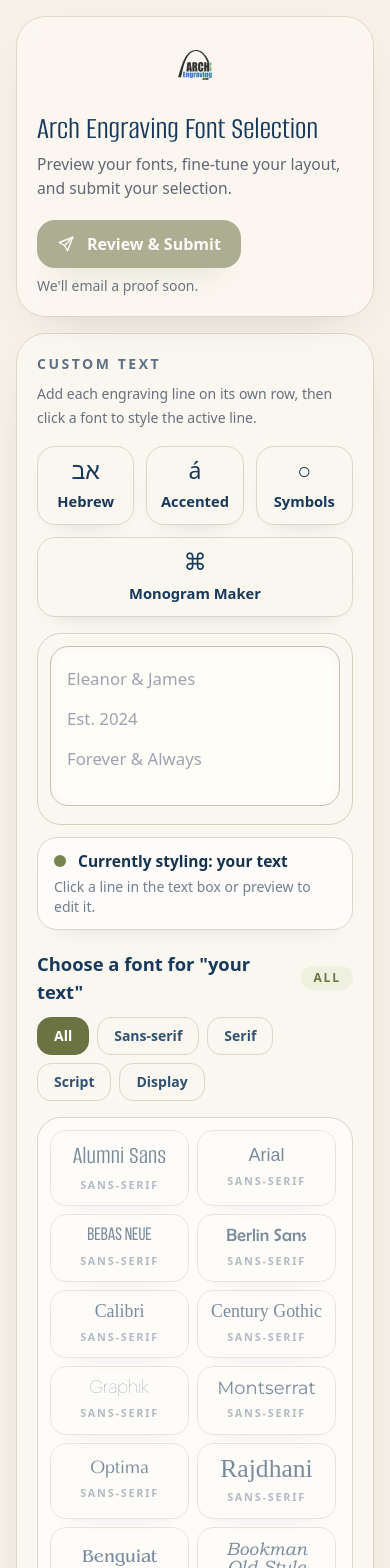
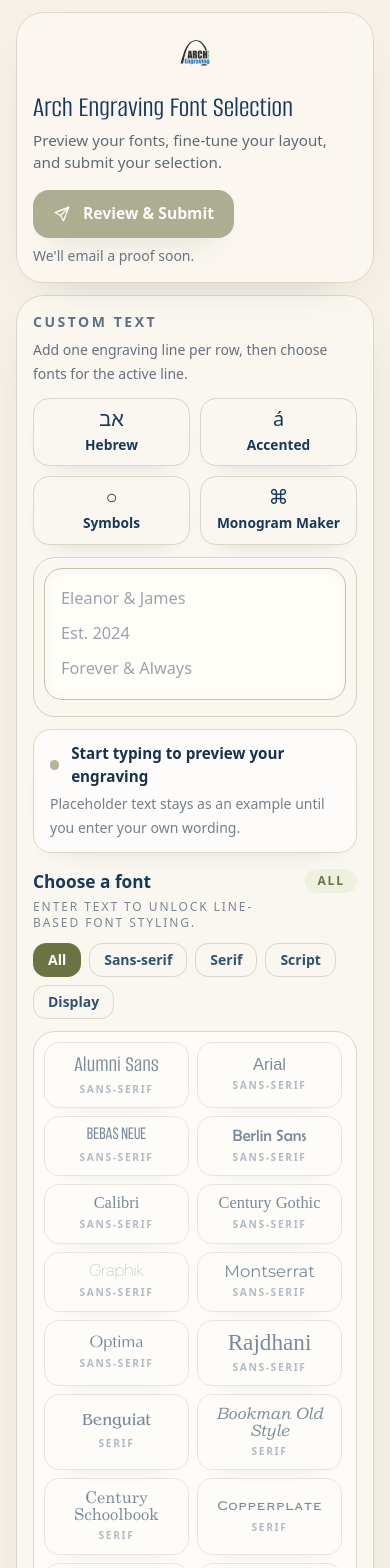
Before and after one commit to Arch-Tom/archfonthub, a React (Vite) app: page / in a window 390 px wide. Shown: the top 1568 px of the page. Built offline with nearby package versions, Linux system fonts and the light colour scheme; a web font is replaced by a local one.

Commit message:
Codex Second Pass on single-screen-layout branch

```diff
--- a/src/App.jsx
+++ b/src/App.jsx
@@ -220,28 +220,66 @@ const getLineRange = (value, lineIndex) => {
   };
 };
 
-const getActiveLineLabel = (line, lineIndex) => {
-  const trimmedLine = line?.trim();
-
-  if (trimmedLine) {
-    return trimmedLine;
-  }
-
-  if (typeof lineIndex === 'number') {
-    return `Line ${lineIndex + 1}`;
-  }
-
-  return 'your text';
+const styleLabelMap = {
+  thin: 'Thin',
+  thinItalic: 'Thin Italic',
+  extralight: 'Extra Light',
+  extralightItalic: 'Extra Light Italic',
+  light: 'Light',
+  lightItalic: 'Light Italic',
+  regular: 'Regular',
+  regularItalic: 'Regular Italic',
+  italic: 'Italic',
+  book: 'Book',
+  bookItalic: 'Book Italic',
+  roman: 'Roman',
+  medium: 'Medium',
+  mediumItalic: 'Medium Italic',
+  semibold: 'Semi Bold',
+  semiBold: 'Semi Bold',
+  semiboldItalic: 'Semi Bold Italic',
+  semiBoldItalic: 'Semi Bold Italic',
+  demi: 'Demi',
+  bold: 'Bold',
+  boldItalic: 'Bold Italic',
+  extrabold: 'Extra Bold',
+  extraboldItalic: 'Extra Bold Italic',
+  black: 'Black',
+  blackItalic: 'Black Italic',
+  outline: 'Outline',
+  condensed: 'Condensed',
+  condensedBold: 'Condensed Bold',
+  condensedItalic: 'Condensed Italic',
+  condensedBoldItalic: 'Condensed Bold Italic',
+};
+
+const formatStyleLabel = (styleKey = '') => {
+  if (!styleKey) return '';
+  if (styleLabelMap[styleKey]) return styleLabelMap[styleKey];
+
+  return styleKey
+    .replace(/([a-z])([A-Z])/g, '$1 $2')
+    .split(/\s+/)
+    .filter(Boolean)
+    .map((segment) => segment.charAt(0).toUpperCase() + segment.slice(1))
+    .join(' ');
+};
+
+const truncateLineReference = (line = '', maxLength = 38) => {
+  const trimmedLine = line.trim();
+
+  if (trimmedLine.length <= maxLength) return trimmedLine;
+  return `${trimmedLine.slice(0, maxLength - 1).trimEnd()}…`;
 };
 
 const ToolShortcutButton = ({ icon, label, onClick }) => (
   <button
     type="button"
     onClick={onClick}
-    className="flex min-h-[78px] flex-1 flex-col items-center justify-center rounded-[18px] border border-[#ddd5c5] bg-white/86 px-3 py-3 text-center text-[#18395a] shadow-[0_10px_26px_-22px_rgba(20,39,58,0.45)] transition-all hover:-translate-y-0.5 hover:border-[#b4ab92] hover:bg-white"
+    className="flex min-h-[64px] flex-col items-center justify-center rounded-[16px] border border-[#ddd5c5] bg-white/86 px-3 py-2.5 text-center text-[#18395a] shadow-[0_10px_26px_-22px_rgba(20,39,58,0.45)] transition-all hover:-translate-y-0.5 hover:border-[#b4ab92] hover:bg-white"
   >
-    <span className="text-[1.45rem] leading-none">{icon}</span>
-    <span className="mt-2 text-[0.92rem] font-semibold">{label}</span>
+    <span className="text-[1.25rem] leading-none">{icon}</span>
+    <span className="mt-1.5 text-[0.86rem] font-semibold">{label}</span>
   </button>
 );
 
@@ -282,19 +320,27 @@ const App = () => {
   const [isShifted, setIsShifted] = useState(false);
 
   const textInputRef = useRef(null);
+  const styleOrderIndex = useMemo(
+    () =>
+      styleSortOrder.reduce((lookup, styleKey, index) => {
+        lookup[styleKey.toLowerCase()] = index;
+        return lookup;
+      }, {}),
+    []
+  );
 
   const getSortedStyleKeys = useCallback(
     (styles) =>
       Object.keys(styles || {}).sort((a, b) => {
-        const indexA = styleSortOrder.indexOf(a.toLowerCase());
-        const indexB = styleSortOrder.indexOf(b.toLowerCase());
-
-        if (indexA === -1 && indexB === -1) return 0;
-        if (indexA === -1) return 1;
-        if (indexB === -1) return -1;
+        const indexA = styleOrderIndex[a.toLowerCase()];
+        const indexB = styleOrderIndex[b.toLowerCase()];
+
+        if (indexA == null && indexB == null) return a.localeCompare(b);
+        if (indexA == null) return 1;
+        if (indexB == null) return -1;
         return indexA - indexB;
       }),
-    []
+    [styleOrderIndex]
   );
 
   const getFontOptionByName = useCallback(
@@ -524,6 +570,30 @@ const App = () => {
       handleApplyFontToLine(selectedPreviewLineIndex, fontName);
     },
     [handleApplyFontToLine, selectedPreviewLineIndex]
+  );
+
+  const handleStyleSelect = useCallback(
+    (styleKey) => {
+      if (!styleKey || selectedPreviewLineIndex == null) return;
+
+      setLineSettings((prevSettings) =>
+        derivedTextLines.map((text, index) => {
+          const currentSetting = getNormalizedLineSetting(
+            prevSettings,
+            index,
+            allFonts
+          );
+
+          if (index !== selectedPreviewLineIndex) return currentSetting;
+
+          return {
+            ...currentSetting,
+            styleKey,
+          };
+        })
+      );
+    },
+    [allFonts, derivedTextLines, getNormalizedLineSetting, selectedPreviewLineIndex]
   );
 
   const handlePreviewLineSelect = useCallback(
@@ -999,11 +1069,56 @@ const App = () => {
     previewLines[0] ||
     null;
 
-  const selectedLineLabel = getActiveLineLabel(
-    selectedPreviewLine?.text,
-    selectedPreviewLine?.lineIndex
-  );
+  const hasAnyRealText = populatedPreviewLines.length > 0;
+  const hasSelectableLine =
+    selectedPreviewLine != null && selectedPreviewLine.lineIndex != null;
+  const selectedLineText = selectedPreviewLine?.text || '';
+  const selectedLineHasRealText = selectedLineText.trim() !== '';
+  const selectedLineNumberLabel =
+    selectedPreviewLine?.lineIndex != null
+      ? `Line ${selectedPreviewLine.lineIndex + 1}`
+      : 'Line';
+  const selectedLineReference = selectedLineHasRealText
+    ? truncateLineReference(selectedLineText)
+    : selectedLineNumberLabel;
   const selectedLineFontName = selectedPreviewLine?.fontName || '';
+  const selectedFontOption =
+    hasAnyRealText && selectedLineFontName
+      ? getFontOptionByName(selectedLineFontName)
+      : null;
+  const selectedFontStyleKeys = selectedFontOption
+    ? getSortedStyleKeys(selectedFontOption.styles)
+    : [];
+  const selectedStyleKey = selectedPreviewLine?.styleKey
+    ? selectedPreviewLine.styleKey
+    : selectedFontOption
+    ? getDefaultStyleKey(selectedFontOption.name)
+    : '';
+  const selectedStyleLabel = formatStyleLabel(selectedStyleKey);
+  const statusTitle = !hasAnyRealText
+    ? 'Start typing to preview your engraving'
+    : !hasSelectableLine
+    ? 'Select a line to start styling'
+    : selectedLineHasRealText
+    ? `Active line: ${selectedLineReference}`
+    : `${selectedLineNumberLabel} is ready for text`;
+  const statusDescription = !hasAnyRealText
+    ? 'Placeholder text stays as an example until you enter your own wording.'
+    : !hasSelectableLine
+    ? 'Click inside the text box or preview to choose which line you want to edit.'
+    : selectedLineHasRealText
+    ? 'Click a different line in the text box or preview to change its font and style.'
+    : 'Type on this line to preview it, or click another line to style different text.';
+  const fontHeading = !hasAnyRealText
+    ? 'Choose a font'
+    : selectedLineHasRealText
+    ? `Choose a font for "${selectedLineReference}"`
+    : `Choose a font for ${selectedLineNumberLabel}`;
+  const fontSupportCopy = !hasAnyRealText
+    ? 'Enter text to unlock line-based font styling.'
+    : selectedLineHasRealText
+    ? 'Fonts and styles apply only to the active engraving line.'
+    : `${selectedLineNumberLabel} is empty until you type into it.`;
   const notesPreviewText = customerNotes.trim()
     ? `${customerNotes.trim().slice(0, 120)}${
         customerNotes.trim().length > 120 ? '...' : ''
@@ -1011,7 +1126,7 @@ const App = () => {
     : 'Share any special requests, font preferences, or placement notes.';
 
   return (
-    <div className="min-h-screen bg-[#f6f1e7] font-sans text-[#17324d]">
+    <div className="min-h-screen bg-[#f6f1e7] font-sans text-[#17324d] xl:h-screen xl:overflow-hidden">
       {isSubmissionComplete && (
         <div className="fixed inset-0 z-30 flex items-center justify-center bg-[#f6f1e7]/95">
           <div className="rounded-[28px] border border-[#ded5c6] bg-[#fcfaf4] px-10 py-12 text-center shadow-[0_28px_80px_-48px_rgba(20,39,58,0.45)]">
@@ -1028,24 +1143,24 @@ const App = () => {
         </div>
       )}
 
-      <main className="mx-auto flex min-h-screen max-w-[1560px] flex-col px-4 py-4 lg:px-6">
-        <header className="rounded-[30px] border border-[#dfd6c7] bg-[rgba(251,248,241,0.92)] px-5 py-5 shadow-[0_18px_44px_-34px_rgba(20,39,58,0.35)] backdrop-blur">
-          <div className="flex flex-col gap-5 xl:flex-row xl:items-center xl:justify-between">
-            <div className="flex flex-col gap-5 md:flex-row md:items-center">
+      <main className="mx-auto flex min-h-screen max-w-[1560px] flex-col px-4 py-3 lg:px-6 xl:h-screen xl:min-h-0 xl:overflow-hidden">
+        <header className="shrink-0 rounded-[28px] border border-[#dfd6c7] bg-[rgba(251,248,241,0.92)] px-4 py-4 shadow-[0_18px_44px_-34px_rgba(20,39,58,0.35)] backdrop-blur lg:px-5">
+          <div className="flex flex-col gap-4 xl:flex-row xl:items-center xl:justify-between">
+            <div className="flex flex-col gap-4 md:flex-row md:items-center">
               <img
                 src="/images/Arch Vector Logo.svg"
                 alt="Arch Engraving Logo"
-                className="h-14 w-auto md:h-16"
+                className="h-12 w-auto md:h-14"
               />
-              <div className="hidden h-14 w-px bg-[#d8d0c1] md:block" />
+              <div className="hidden h-12 w-px bg-[#d8d0c1] md:block" />
               <div>
                 <h1
-                  className="text-[2rem] leading-none text-[#18395a] sm:text-[2.45rem]"
+                  className="text-[1.85rem] leading-none text-[#18395a] sm:text-[2.25rem]"
                   style={{ fontFamily: 'Alumni Sans Regular' }}
                 >
                   Arch Engraving Font Selection
                 </h1>
-                <p className="mt-2 max-w-3xl text-[0.98rem] text-[#5f6875]">
+                <p className="mt-1.5 max-w-3xl text-[0.95rem] text-[#5f6875]">
                   Preview your fonts, fine-tune your layout, and submit your
                   selection.
                 </p>
@@ -1057,7 +1172,7 @@ const App = () => {
                 onClick={handleSubmitClick}
                 type="button"
                 disabled={isSubmitting || !hasReadySubmission}
-                className="inline-flex items-center gap-3 rounded-[18px] bg-[#6c7343] px-5 py-3 text-[1rem] font-semibold text-white shadow-[0_18px_28px_-20px_rgba(108,115,67,0.8)] transition-all hover:bg-[#5f673b] disabled:cursor-not-allowed disabled:opacity-55"
+                className="inline-flex items-center gap-3 rounded-[16px] bg-[#6c7343] px-5 py-3 text-[0.98rem] font-semibold text-white shadow-[0_18px_28px_-20px_rgba(108,115,67,0.8)] transition-all hover:bg-[#5f673b] disabled:cursor-not-allowed disabled:opacity-55"
               >
                 <svg
                   width="18"
@@ -1092,21 +1207,21 @@ const App = () => {
           </div>
         </header>
 
-        <div className="mt-4 grid flex-1 gap-4 xl:min-h-0 xl:grid-cols-[minmax(430px,520px)_minmax(0,1fr)]">
-          <section className="flex min-h-0 flex-col rounded-[30px] border border-[#dfd6c7] bg-[rgba(251,248,241,0.94)] p-5 shadow-[0_20px_52px_-36px_rgba(20,39,58,0.35)]">
+        <div className="mt-3 grid flex-1 gap-3 xl:min-h-0 xl:grid-cols-[minmax(410px,500px)_minmax(0,1fr)] xl:overflow-hidden">
+          <section className="flex min-h-0 flex-col overflow-hidden rounded-[28px] border border-[#dfd6c7] bg-[rgba(251,248,241,0.94)] p-4 shadow-[0_20px_52px_-36px_rgba(20,39,58,0.35)]">
             <div className="flex items-start justify-between gap-4">
               <div>
                 <p className="text-sm font-semibold uppercase tracking-[0.18em] text-[#5e7085]">
                   Custom Text
                 </p>
-                <p className="mt-2 text-sm leading-6 text-[#66707d]">
-                  Add each engraving line on its own row, then click a font to
-                  style the active line.
+                <p className="mt-1.5 text-sm leading-6 text-[#66707d]">
+                  Add one engraving line per row, then choose fonts for the
+                  active line.
                 </p>
               </div>
             </div>
 
-            <div className="mt-4 flex flex-wrap gap-3">
+            <div className="mt-3 grid grid-cols-2 gap-2.5 sm:grid-cols-4">
               <ToolShortcutButton
                 icon="אב"
                 label="Hebrew"
@@ -1129,10 +1244,10 @@ const App = () => {
               />
             </div>
 
-            <div className="mt-4 rounded-[24px] border border-[#d8cfbf] bg-white/84 p-3 shadow-[inset_0_1px_0_rgba(255,255,255,0.9)]">
+            <div className="mt-3 rounded-[22px] border border-[#d8cfbf] bg-white/84 p-2.5 shadow-[inset_0_1px_0_rgba(255,255,255,0.9)]">
               <textarea
                 ref={textInputRef}
-                className="min-h-[160px] w-full resize-none rounded-[18px] border border-[#c9bfad] bg-[#fffdf8] px-4 py-3 text-[1.05rem] leading-10 text-[#17324d] shadow-[inset_0_1px_8px_rgba(24,57,90,0.05)] outline-none transition focus:border-[#6c7343] focus:ring-2 focus:ring-[#d8ddc0]"
+                className="min-h-[132px] w-full resize-none rounded-[18px] border border-[#c9bfad] bg-[#fffdf8] px-4 py-3 text-[1.02rem] leading-[2.2rem] text-[#17324d] shadow-[inset_0_1px_8px_rgba(24,57,90,0.05)] outline-none transition focus:border-[#6c7343] focus:ring-2 focus:ring-[#d8ddc0]"
                 value={customText}
                 onChange={handleTextChange}
                 onClick={handleTextInteraction}
@@ -1144,26 +1259,72 @@ const App = () => {
               />
             </div>
 
-            <div className="mt-3 rounded-[20px] border border-[#ddd5c7] bg-white/70 px-4 py-3 text-[#17324d] shadow-[0_12px_30px_-28px_rgba(20,39,58,0.45)]">
+            <div className="mt-3 rounded-[18px] border border-[#ddd5c7] bg-white/70 px-4 py-3 text-[#17324d] shadow-[0_12px_30px_-28px_rgba(20,39,58,0.45)]">
               <div className="flex items-center gap-3">
-                <span className="h-3 w-3 rounded-full bg-[#798350]" />
-                <p className="text-[0.97rem] font-semibold">
-                  Currently styling: {selectedLineLabel}
+                <span
+                  className={`h-2.5 w-2.5 rounded-full ${
+                    hasAnyRealText ? 'bg-[#798350]' : 'bg-[#b8b39d]'
+                  }`}
+                />
+                <p className="text-[0.95rem] font-semibold">{statusTitle}</p>
+              </div>
+              <p className="mt-1 text-sm leading-6 text-[#72808d]">
+                {statusDescription}
+              </p>
+            </div>
+
+            <div className="mt-4 flex items-start justify-between gap-3">
+              <div>
+                <h2 className="text-[1.08rem] font-semibold text-[#18395a]">
+                  {fontHeading}
+                </h2>
+                <p className="mt-1 text-xs font-medium uppercase tracking-[0.16em] text-[#7b8794]">
+                  {fontSupportCopy}
                 </p>
               </div>
-              <p className="mt-1 text-sm text-[#72808d]">
-                Click a line in the text box or preview to edit it.
-              </p>
-            </div>
-
-            <div className="mt-5 flex items-center justify-between gap-3">
-              <h2 className="text-[1.15rem] font-semibold text-[#18395a]">
-                Choose a font for &quot;{selectedLineLabel}&quot;
-              </h2>
               <span className="rounded-full bg-[#eef1df] px-3 py-1 text-xs font-semibold uppercase tracking-[0.16em] text-[#6c7343]">
                 {fontCategoryFilter}
               </span>
             </div>
+
+            {selectedFontOption && (
+              <div className="mt-3 rounded-[18px] border border-[#ddd5c7] bg-white/72 px-3 py-3 shadow-[0_12px_28px_-30px_rgba(20,39,58,0.4)]">
+                <div className="flex flex-wrap items-center gap-2 text-[#18395a]">
+                  <span className="text-[0.72rem] font-semibold uppercase tracking-[0.18em] text-[#7b8794]">
+                    Selected Font
+                  </span>
+                  <span className="rounded-full bg-[#f3efdf] px-3 py-1 text-sm font-semibold">
+                    {selectedFontOption.name}
+                  </span>
+                  {selectedStyleLabel && (
+                    <span className="rounded-full border border-[#d9d1c1] bg-white px-3 py-1 text-sm font-medium text-[#5d6774]">
+                      {selectedStyleLabel}
+                    </span>
+                  )}
+                </div>
+
+                <div className="mt-3 flex flex-wrap gap-2">
+                  {selectedFontStyleKeys.map((styleKey) => {
+                    const isSelected = selectedStyleKey === styleKey;
+
+                    return (
+                      <button
+                        key={`${selectedFontOption.name}-${styleKey}`}
+                        type="button"
+                        onClick={() => handleStyleSelect(styleKey)}
+                        className={`rounded-full border px-3 py-1.5 text-sm font-semibold transition-colors ${
+                          isSelected
+                            ? 'border-[#6c7343] bg-[#6c7343] text-white'
+                            : 'border-[#d9d1c1] bg-white text-[#315171] hover:border-[#a69a82] hover:bg-[#faf8f1]'
+                        }`}
+                      >
+                        {formatStyleLabel(styleKey)}
+                      </button>
+                    );
+                  })}
+                </div>
+              </div>
+            )}
 
             <div className="mt-3 flex flex-wrap gap-2">
               {CATEGORY_FILTERS.map((filterLabel) => (
@@ -1171,7 +1332,7 @@ const App = () => {
                   key={filterLabel}
                   type="button"
                   onClick={() => setFontCategoryFilter(filterLabel)}
-                  className={`rounded-[14px] border px-4 py-2 text-sm font-semibold transition-colors ${
+                  className={`rounded-[13px] border px-3.5 py-1.5 text-sm font-semibold transition-colors ${
                     fontCategoryFilter === filterLabel
                       ? 'border-[#6c7343] bg-[#6c7343] text-white'
                       : 'border-[#ddd5c7] bg-white/78 text-[#315171] hover:border-[#a69a82] hover:bg-white'
@@ -1182,7 +1343,7 @@ const App = () => {
               ))}
             </div>
 
-            <div className="mt-4 min-h-0 flex-1 overflow-hidden rounded-[24px] border border-[#ddd5c7] bg-white/65 p-3">
+            <div className="mt-3 min-h-0 flex-1 overflow-hidden rounded-[22px] border border-[#ddd5c7] bg-white/65 p-2.5">
               <div className="grid h-full grid-cols-2 gap-2 overflow-y-auto pr-1 sm:grid-cols-3">
                 {visibleFontOptions.map((font) => {
                   const previewStyleKey = getDefaultStyleKey(font.name, allFonts);
@@ -1199,26 +1360,26 @@ const App = () => {
                       key={`${font.category}-${font.name}`}
                       type="button"
                       onClick={() => handleFontChipSelect(font.name)}
-                      disabled={selectedPreviewLineIndex == null}
-                      className={`rounded-[16px] border px-3 py-3 text-center shadow-[0_12px_26px_-24px_rgba(20,39,58,0.45)] transition-all ${
+                      disabled={!hasAnyRealText || selectedPreviewLineIndex == null}
+                      className={`rounded-[15px] border px-3 py-2.5 text-center shadow-[0_12px_26px_-24px_rgba(20,39,58,0.45)] transition-all ${
                         isSelected
                           ? 'border-[#6c7343] bg-[#eef1df] text-[#18395a]'
                           : 'border-[#ddd5c7] bg-white/82 text-[#23415d] hover:-translate-y-0.5 hover:border-[#9f957f] hover:bg-white'
                       } ${
-                        selectedPreviewLineIndex == null
+                        !hasAnyRealText || selectedPreviewLineIndex == null
                           ? 'cursor-not-allowed opacity-60'
                           : ''
                       }`}
                     >
                       <span
                         className={`block leading-none ${
-                          isScriptFont ? 'text-[1.6rem]' : 'text-[1.12rem]'
+                          isScriptFont ? 'text-[1.45rem]' : 'text-[1.03rem]'
                         }`}
                         style={{ fontFamily: previewFontFamily }}
                       >
                         {font.name}
                       </span>
-                      <span className="mt-2 block text-[0.68rem] font-semibold uppercase tracking-[0.16em] text-[#8190a0]">
+                      <span className="mt-1.5 block text-[0.64rem] font-semibold uppercase tracking-[0.16em] text-[#8190a0]">
                         {font.category}
                       </span>
                     </button>
@@ -1227,9 +1388,10 @@ const App = () => {
               </div>
             </div>
 
-            <p className="mt-3 text-sm text-[#708090]">
-              Fonts apply to the active line. Click a different line to change
-              it.
+            <p className="mt-2.5 text-sm text-[#708090]">
+              {hasAnyRealText
+                ? 'Fonts and styles stay tied to the active line. Click a different line to restyle it.'
+                : 'Enter text first, then click a line to style it.'}
             </p>
           </section>
 
@@ -1254,7 +1416,7 @@ const App = () => {
           />
         </div>
 
-        <section className="mt-4 rounded-[26px] border border-[#dfd6c7] bg-[rgba(251,248,241,0.88)] px-5 py-4 shadow-[0_18px_40px_-34px_rgba(20,39,58,0.35)]">
+        <section className="mt-3 shrink-0 rounded-[24px] border border-[#dfd6c7] bg-[rgba(251,248,241,0.88)] px-4 py-3 shadow-[0_18px_40px_-34px_rgba(20,39,58,0.35)]">
           <button
             type="button"
             onClick={() => setIsNotesOpen((prev) => !prev)}
@@ -1285,12 +1447,12 @@ const App = () => {
                     strokeLinejoin="round"
                   />
                 </svg>
-                <p className="text-[1.08rem] font-semibold text-[#18395a]">
+                <p className="text-[1rem] font-semibold text-[#18395a]">
                   Notes for Designer
                 </p>
                 <span className="text-sm text-[#7c8794]">(Optional)</span>
               </div>
-              <p className="mt-2 text-sm text-[#6f7a86]">
+              <p className="mt-1.5 text-sm text-[#6f7a86]">
                 {notesPreviewText}
               </p>
             </div>
@@ -1317,7 +1479,7 @@ const App = () => {
 
           {isNotesOpen && (
             <textarea
-              className="mt-4 min-h-[110px] w-full rounded-[20px] border border-[#d5cbbb] bg-white/82 px-4 py-3 text-[1rem] text-[#17324d] shadow-[inset_0_1px_8px_rgba(24,57,90,0.05)] outline-none transition focus:border-[#6c7343] focus:ring-2 focus:ring-[#d8ddc0]"
+              className="mt-3 min-h-[104px] w-full rounded-[20px] border border-[#d5cbbb] bg-white/82 px-4 py-3 text-[1rem] text-[#17324d] shadow-[inset_0_1px_8px_rgba(24,57,90,0.05)] outline-none transition focus:border-[#6c7343] focus:ring-2 focus:ring-[#d8ddc0]"
               value={customerNotes}
               onChange={(e) => setCustomerNotes(e.target.value)}
               placeholder="Share any special requests, font preferences, or placement notes."
```
Also changed, not shown: src/components/LivePreviewSection.jsx (+8 -5 lines), src/components/livePreview/PreviewCanvas.jsx (+11 -8 lines), src/components/livePreview/PreviewLayoutControls.jsx (+15 -15 lines).
